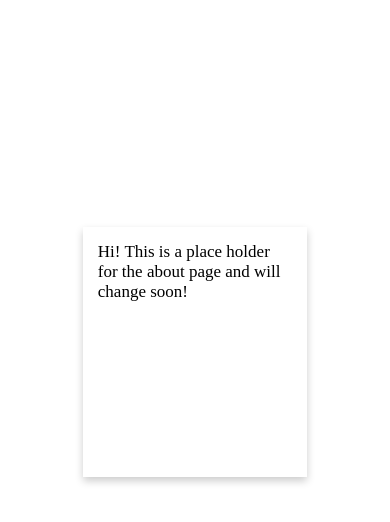
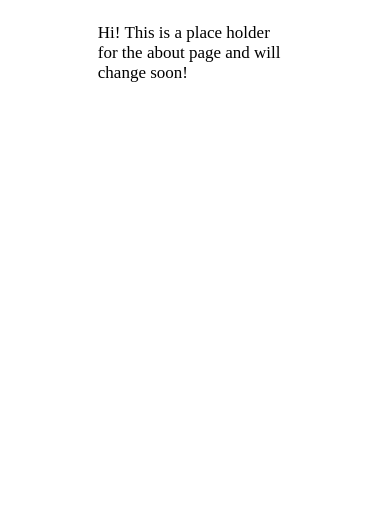
Before and after one commit to KathyPuma/Portfolio, a React (Create React App) app: page / in a window 390 px wide. Shown: the top 522 px of the page. Built offline with nearby package versions, Linux system fonts and the light colour scheme.

Commit message:
Create CSS styling for the about page that is responsive

```diff
--- a/src/Components/About.css
+++ b/src/Components/About.css
@@ -1,15 +1,12 @@
 .About-container{
     display: grid;
     grid-template-rows: 35%;
-    height: 80%;
-    justify-content: center;
-    align-content: center;
     margin-left: 20%;
     margin-right: 20%;
+    height: 100%;
 }
 
 .About-card{
-    box-shadow: 0 4px 8px 0 rgba(0,0,0,0.2);
     transition: 0.3s;
     height: 250px;
 }
@@ -18,8 +15,6 @@
 .About-title{
     align-self: center;
     margin: 0px;
-    /* padding-bottom: 15px; */
-    border-bottom: 1px solid gray;
     padding: 15px;
 }
 
@@ -29,21 +24,20 @@
     padding: 15px;
 }
 
-@media only screen and (267px <= width <= 326px) {
-
+@media only screen and (267px <= width <= 326px)  {
     .About-title{
     padding: 0px;
     font-size: 23px;
     }
+}
 
-}
 .About-description{
     padding: 15px;
     font-size: 17px;
 
 }
 
-@media only screen and (max-width: 266px) {
+@media only screen and (max-width: 266px){
     .About-title{
         padding: 0px;
         font-size: 15px;
@@ -52,4 +46,11 @@
         padding: 6px;
         font-size: 14px;
     }
- }
+}
+
+@media only screen and (max-height: 281px){
+    .About-container{
+        align-content: normal;
+    }
+
+}
```
